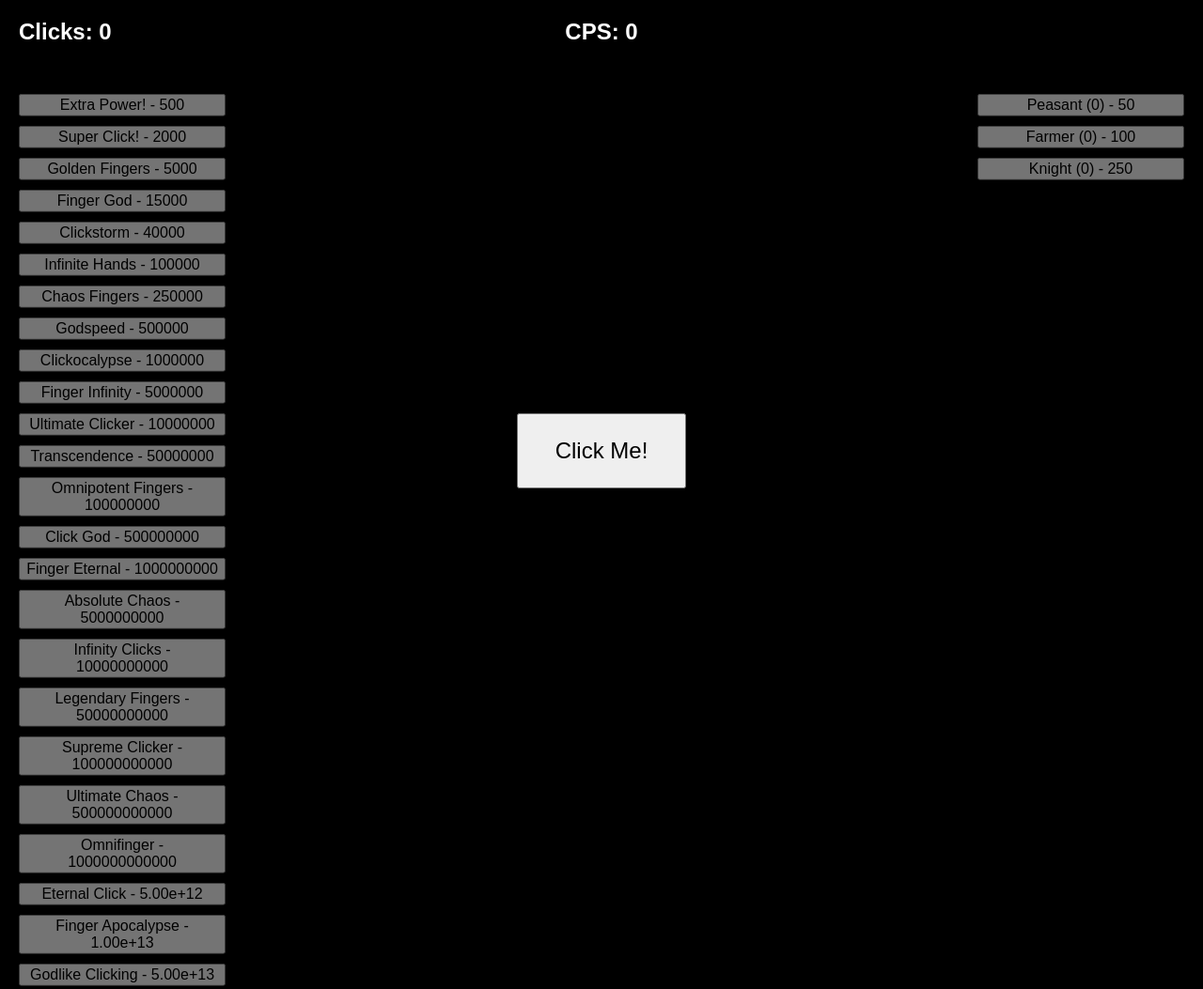
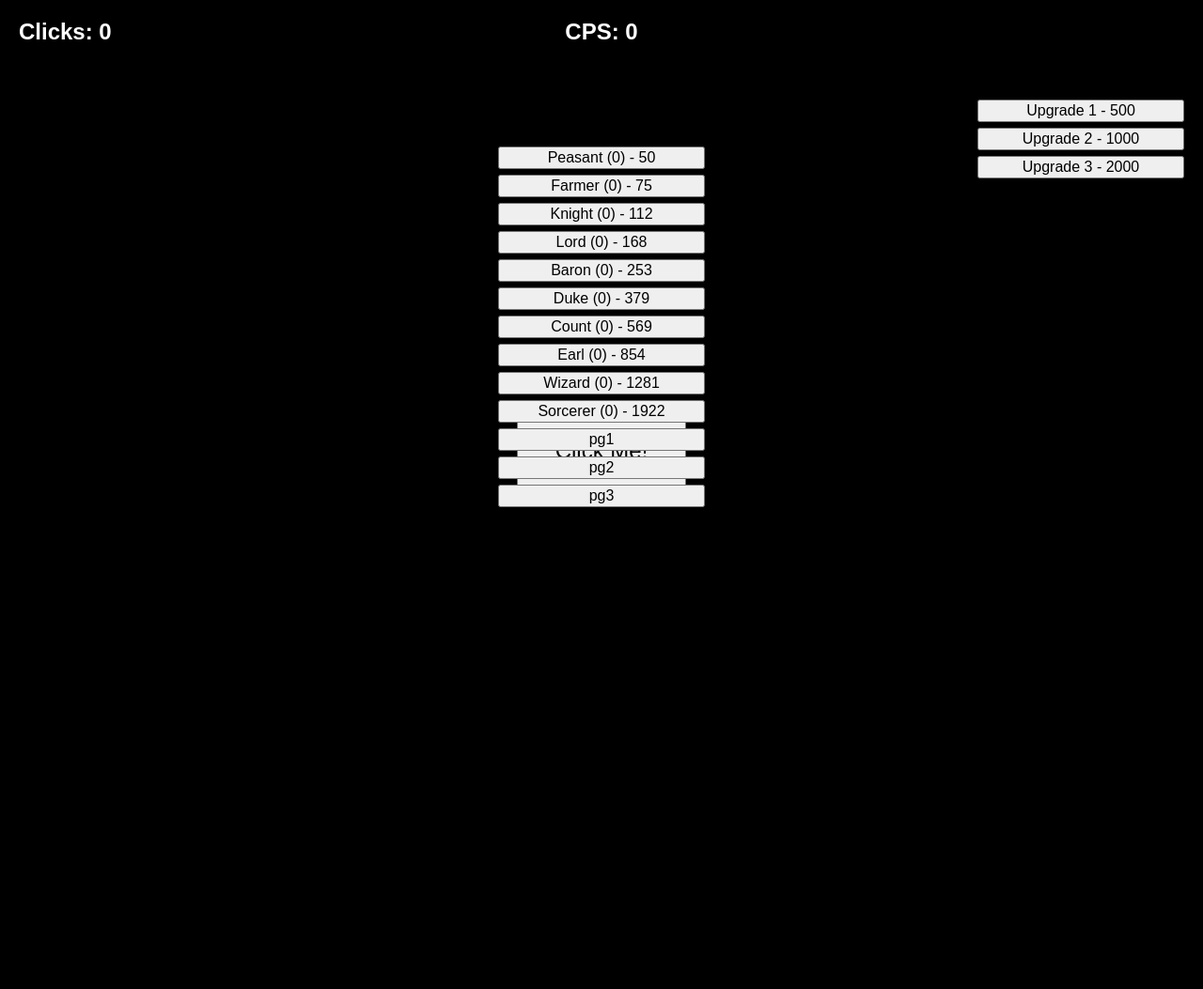
Before and after one commit to Whipkin/Rise-of-clickdom, a plain HTML site: page index.html in a window 1280 px wide. Shown: the top 1053 px of the page at 94% size. After the commit the page ends 800 px from the top, so only its background shows below. Drawn offline with Linux system fonts and the light colour scheme.

Commit message:
Add files via upload

```diff
--- a/index.html
+++ b/index.html
@@ -5,54 +5,16 @@
 <title>Rise of Clickdoms</title>
 <link rel="icon" type="image/png" href="Rise.png">
 <style>
-  body {
-    margin: 0;
-    padding: 0;
-    background-color: black;
-    color: white;
-    font-family: Arial, sans-serif;
-    overflow: hidden;
-  }
-  #clickButton {
-    position: absolute;
-    left: 50%;
-    top: 60%;
-    transform: translate(-50%, -50%);
-    width: 180px;
-    height: 80px;
-    font-size: 24px;
-    cursor: pointer;
-  }
-  #clicksCounter, #cpsCounter, #topMessage {
-    position: absolute;
-    font-size: 24px;
-    font-weight: bold;
-  }
-  #clicksCounter { left: 20px; top: 20px; }
-  #cpsCounter { left: 50%; top: 20px; transform: translateX(-50%); }
-  #topMessage { left: 50%; top: 60px; transform: translateX(-50%); }
-  #upgradesContainer, #permUpgradesContainer {
-    position: absolute;
-  }
-  #upgradesContainer { right: 20px; top: 100px; width: 220px; }
-  #permUpgradesContainer { left: 20px; top: 100px; width: 220px; }
-  .upgradeButton {
-    display: block;
-    margin: 10px 0;
-    width: 100%;
-    font-size: 16px;
-    animation: fadeIn 0.3s ease-out;
-  }
-  @keyframes fadeIn {
-    0% { transform: translateY(-20px); opacity: 0; }
-    100% { transform: translateY(0); opacity: 1; }
-  }
-  .floatingText {
-    position: absolute;
-    font-weight: bold;
-    pointer-events: none;
-    color: white;
-  }
+  body { margin:0; padding:0; background:black; color:white; font-family:Arial; overflow:hidden;}
+  #clickButton { position:absolute; left:50%; top:60%; transform:translate(-50%,-50%); width:180px; height:80px; font-size:24px; cursor:pointer;}
+  #clicksCounter, #cpsCounter, #topMessage { position:absolute; font-size:24px; font-weight:bold;}
+  #clicksCounter { left:20px; top:20px; } #cpsCounter { left:50%; top:20px; transform:translateX(-50%);}
+  #topMessage { left:50%; top:60px; transform:translateX(-50%);}
+  #upgradesContainer, #permUpgradesContainer, #workersContainer, #workerPages { position:absolute; width:220px; }
+  #upgradesContainer { right:20px; top:100px; } #permUpgradesContainer { left:20px; top:100px;}
+  #workersContainer { left:50%; top:150px; transform:translateX(-50%); } #workerPages { left:50%; top:450px; transform:translateX(-50%);}
+  .upgradeButton, .workerButton, .pageButton { display:block; margin:6px 0; width:100%; font-size:16px;}
+  .floatingText { position:absolute; font-weight:bold; pointer-events:none;}
 </style>
 </head>
 <body>
@@ -60,145 +22,68 @@
 <div id="cpsCounter">CPS: 0</div>
 <div id="topMessage"></div>
 <button id="clickButton">Click Me!</button>
+
 <div id="upgradesContainer"></div>
 <div id="permUpgradesContainer"></div>
+<div id="workersContainer"></div>
+<div id="workerPages"></div>
 
 <script>
 let clicks = 0;
 let clicksPerClick = 1;
 let autoClicks = 0;
+let upgradeDisplayIndex = 0;
+let workerPage = 0;
 
 // Passive messages
-let passiveMessages = [
-  "Keep clickin', you glorious bastard!",
-  "Who the fuck let you get this powerful?",
-  "God damn, your fingers on FIRE 🔥",
-  "Bro you click like rent’s due tomorrow.",
-  "Click harder, bitch!",
-  "Your mouse screaming but you don’t give a single fuck.",
-  "Each click slaps harder than your ex.",
-  "This clicker run will be written in history books.",
-  "Click click click, motherf***er!",
-  "The button is your bitch now."
-];
+let passiveMessages = ["Keep clickin'", "Your fingers are on FIRE!", "Click harder!","The button is your bitch now!"];
 
-// Workers (25 total)
-let workers = [
-  {name:"Peasant", cost:50, cps:1, owned:0},
-  {name:"Farmer", cost:100, cps:2, owned:0},
-  {name:"Knight", cost:250, cps:5, owned:0},
-  {name:"Lord", cost:500, cps:10, owned:0},
-  {name:"Baron", cost:1000, cps:25, owned:0},
-  {name:"Duke", cost:2500, cps:50, owned:0},
-  {name:"Count", cost:5000, cps:100, owned:0},
-  {name:"Earl", cost:10000, cps:200, owned:0},
-  {name:"Wizard", cost:25000, cps:500, owned:0},
-  {name:"Sorcerer", cost:50000, cps:1000, owned:0},
-  {name:"Assassin", cost:100000, cps:2000, owned:0},
-  {name:"Gladiator", cost:250000, cps:5000, owned:0},
-  {name:"Titan", cost:500000, cps:10000, owned:0},
-  {name:"Phoenix", cost:1e6, cps:25000, owned:0},
-  {name:"Dragon", cost:5e6, cps:50000, owned:0},
-  {name:"Hydra", cost:1e7, cps:100000, owned:0},
-  {name:"Kraken", cost:5e7, cps:250000, owned:0},
-  {name:"Leviathan", cost:1e8, cps:500000, owned:0},
-  {name:"Archangel", cost:5e8, cps:1e6, owned:0},
-  {name:"Demon Lord", cost:1e9, cps:2e6, owned:0},
-  {name:"Celestial", cost:5e9, cps:5e6, owned:0},
-  {name:"Elder Dragon", cost:1e10, cps:1e7, owned:0},
-  {name:"God of Clicks", cost:5e10, cps:5e7, owned:0},
-  {name:"Time Weaver", cost:1e11, cps:1e8, owned:0},
-  {name:"Ultimate Phoenix", cost:5e11, cps:5e8, owned:0}
-];
+// 25 workers
+let workers = [];
+let workerNames=["Peasant","Farmer","Knight","Lord","Baron","Duke","Count","Earl","Wizard","Sorcerer","Assassin","Gladiator","Titan","Phoenix","Dragon","Hydra","Kraken","Leviathan","Archangel","Demon Lord","Celestial","Elder Dragon","God of Clicks","Time Weaver","Ultimate Phoenix"];
+for(let i=0;i<25;i++){ workers.push({name:workerNames[i], cost:50*Math.pow(1.5,i), cps:1*Math.pow(1.7,i), owned:0});}
 
-// Permanent upgrades (30 total)
-let permanentUpgrades = [
-  {name:"Extra Power!", cost:500, effect:"double_clicks", owned:0},
-  {name:"Super Click!", cost:2000, effect:"double_auto", owned:0},
-  {name:"Golden Fingers", cost:5000, effect:"clicks_plus_5", owned:0},
-  {name:"Finger God", cost:15000, effect:"double_clicks", owned:0},
-  {name:"Clickstorm", cost:40000, effect:"double_auto", owned:0},
-  {name:"Infinite Hands", cost:100000, effect:"clicks_plus_5", owned:0},
-  {name:"Chaos Fingers", cost:250000, effect:"double_clicks", owned:0},
-  {name:"Godspeed", cost:500000, effect:"double_auto", owned:0},
-  {name:"Clickocalypse", cost:1e6, effect:"clicks_plus_5", owned:0},
-  {name:"Finger Infinity", cost:5e6, effect:"double_clicks", owned:0},
-  {name:"Ultimate Clicker", cost:1e7, effect:"double_auto", owned:0},
-  {name:"Transcendence", cost:5e7, effect:"clicks_plus_5", owned:0},
-  {name:"Omnipotent Fingers", cost:1e8, effect:"double_clicks", owned:0},
-  {name:"Click God", cost:5e8, effect:"double_auto", owned:0},
-  {name:"Finger Eternal", cost:1e9, effect:"clicks_plus_5", owned:0},
-  {name:"Absolute Chaos", cost:5e9, effect:"double_clicks", owned:0},
-  {name:"Infinity Clicks", cost:1e10, effect:"double_auto", owned:0},
-  {name:"Legendary Fingers", cost:5e10, effect:"clicks_plus_5", owned:0},
-  {name:"Supreme Clicker", cost:1e11, effect:"double_clicks", owned:0},
-  {name:"Ultimate Chaos", cost:5e11, effect:"double_auto", owned:0},
-  {name:"Omnifinger", cost:1e12, effect:"clicks_plus_5", owned:0},
-  {name:"Eternal Click", cost:5e12, effect:"double_clicks", owned:0},
-  {name:"Finger Apocalypse", cost:1e13, effect:"double_auto", owned:0},
-  {name:"Godlike Clicking", cost:5e13, effect:"clicks_plus_5", owned:0},
-  {name:"Chaos God", cost:1e14, effect:"double_clicks", owned:0},
-  {name:"Ultimate Fingerstorm", cost:5e14, effect:"double_auto", owned:0},
-  {name:"Click Infinity", cost:1e15, effect:"clicks_plus_5", owned:0},
-  {name:"Fingerstorm", cost:5e15, effect:"double_clicks", owned:0},
-  {name:"Apocalyptic Fingers", cost:1e16, effect:"double_auto", owned:0}
-];
-
-let upgradeDisplayIndex = 0;
-
-// --- Functions ---
-function updateUI(){
-  document.getElementById('clicksCounter').textContent='Clicks: '+formatNumber(clicks);
-  document.getElementById('cpsCounter').textContent='CPS: '+formatNumber(autoClicks);
-  renderUpgrades();
-  renderPermanentUpgrades();
+// 30 upgrades
+let permanentUpgrades=[];
+for(let i=0;i<30;i++){
+  permanentUpgrades.push({name:"Upgrade "+(i+1), cost:500*Math.pow(2,i), effect:i%3===0?"double_clicks":i%3===1?"double_auto":"clicks_plus_5", owned:0});
 }
 
-function formatNumber(num){return num>1e12?num.toExponential(2):Math.floor(num);}
+// --- Click ---
+document.getElementById('clickButton').onclick=()=>{
+  clicks+=clicksPerClick;
+  spawnFloatingText(`+${clicksPerClick} Clicks!`);
+  updateUI();
+  if(clicks>1e100){ clicks=0; autoClicks=0; showTopMessage("God wants to say fuck you",4000);}
+}
 
+// --- Floating Text ---
 function spawnFloatingText(text){
-  let label=document.createElement('div');
-  label.className='floatingText';
-  label.textContent=text;
+  let label=document.createElement('div'); label.className='floatingText'; label.textContent=text;
   label.style.left=Math.random()*window.innerWidth+'px';
   label.style.top=Math.random()*window.innerHeight+'px';
-  label.style.color=`hsl(${Math.random()*360},100%,75%)`;
   document.body.appendChild(label);
-  let y=parseFloat(label.style.top);
-  let opacity=1;
-  let anim=setInterval(()=>{
-    y-=1; opacity-=0.02;
-    label.style.top=y+'px';
-    label.style.opacity=opacity;
-    if(opacity<=0){clearInterval(anim); document.body.removeChild(label);}
-  },20);
+  let y=parseFloat(label.style.top), opacity=1;
+  let anim=setInterval(()=>{y-=1; opacity-=0.02; label.style.top=y+'px'; label.style.opacity=opacity; if(opacity<=0){clearInterval(anim); document.body.removeChild(label);}},20);
 }
 
-function showTopMessage(text,duration=2000){
-  let msg=document.getElementById('topMessage');
-  msg.textContent=text;
-  setTimeout(()=>{msg.textContent='';},duration);
-}
+// --- Top Message ---
+function showTopMessage(text,duration=2000){ let msg=document.getElementById('topMessage'); msg.textContent=text; setTimeout(()=>{msg.textContent='';},duration);}
 
-// --- Render upgrades ---
+// --- Render Upgrades (3 at a time) ---
 function renderUpgrades(){
-  let container=document.getElementById('upgradesContainer');
-  container.innerHTML='';
-  let displayed = workers.slice(upgradeDisplayIndex, upgradeDisplayIndex+3);
+  let container=document.getElementById('upgradesContainer'); container.innerHTML='';
+  let displayed = permanentUpgrades.slice(upgradeDisplayIndex, upgradeDisplayIndex+3);
   displayed.forEach(u=>{
-    if(u.owned<5){
-      let btn=document.createElement('button');
-      btn.className='upgradeButton';
-      btn.textContent=`${u.name} (${u.owned}) - ${formatNumber(u.cost)}`;
+    if(u.owned<1){
+      let btn=document.createElement('button'); btn.className='upgradeButton';
+      btn.textContent=`${u.name} - ${formatNumber(u.cost)}`;
       btn.onclick=()=>{
-        if(clicks>=u.cost){
-          clicks-=u.cost; u.owned++; autoClicks+=u.cps;
-          u.cost=Math.floor(u.cost*1.75);
-          spawnFloatingText(`${u.name} bought!`);
-          if(displayed.every(w=>w.owned>=5)){
-            upgradeDisplayIndex+=3;
-            showTopMessage("New workers unlocked!",2000);
-          }
+        if(clicks>=u.cost){ clicks-=u.cost; u.owned=1;
+          switch(u.effect){case "double_clicks": clicksPerClick*=2; showTopMessage("Clicks doubled!"); break;
+            case "double_auto": autoClicks*=2; showTopMessage("Auto clicks doubled!"); break;
+            case "clicks_plus_5": clicksPerClick+=5; showTopMessage("Clicks +5!"); break;}
+          if(displayed.every(x=>x.owned>=1)){upgradeDisplayIndex+=3; showTopMessage("New upgrades unlocked!",2000);}
           updateUI();
         }
       };
@@ -207,47 +92,47 @@ function renderUpgrades(){
   });
 }
 
-function renderPermanentUpgrades(){
-  let container=document.getElementById('permUpgradesContainer');
-  container.innerHTML='';
-  permanentUpgrades.forEach(p=>{
-    if(p.owned<1){
-      let btn=document.createElement('button');
-      btn.className='upgradeButton';
-      btn.textContent=`${p.name} - ${formatNumber(p.cost)}`;
-      btn.onclick=()=>{
-        if(clicks>=p.cost){
-          clicks-=p.cost; p.owned=1;
-          switch(p.effect){
-            case "double_clicks": clicksPerClick*=2; showTopMessage("Clicks doubled!"); break;
-            case "double_auto": autoClicks*=2; showTopMessage("Auto clicks doubled!"); break;
-            case "clicks_plus_5": clicksPerClick+=5; showTopMessage("Clicks +5!"); break;
-          }
-          updateUI();
-        }
-      };
-      container.appendChild(btn);
-    }
+// --- Render Workers in pages of 10 ---
+function renderWorkers(){
+  let container=document.getElementById('workersContainer'); container.innerHTML='';
+  let pageWorkers = workers.slice(workerPage*10,(workerPage+1)*10);
+  pageWorkers.forEach(w=>{
+    let btn=document.createElement('button'); btn.className='workerButton';
+    btn.textContent=`${w.name} (${w.owned}) - ${formatNumber(w.cost)}`;
+    btn.onclick=()=>{
+      if(clicks>=w.cost){ clicks-=w.cost; w.owned++; autoClicks+=w.cps; w.cost=Math.floor(w.cost*1.75); spawnFloatingText(`${w.name} hired!`); updateUI(); }
+    };
+    container.appendChild(btn);
   });
+  renderWorkerPages();
 }
 
-// --- Click button ---
-document.getElementById('clickButton').onclick=()=>{
-  clicks+=clicksPerClick;
-  spawnFloatingText(`+${clicksPerClick} Clicks!`);
-  updateUI();
-  if(clicks>1e100){ clicks=0; autoClicks=0; showTopMessage("God wants to say fuck you",4000);}
-};
+function renderWorkerPages(){
+  let container=document.getElementById('workerPages'); container.innerHTML='';
+  let totalPages = Math.ceil(workers.length/10);
+  for(let i=0;i<totalPages;i++){
+    let btn=document.createElement('button'); btn.className='pageButton'; btn.textContent=`pg${i+1}`;
+    btn.onclick=()=>{ workerPage=i; renderWorkers();}
+    container.appendChild(btn);
+  }
+}
 
-// --- Passive messages ---
-setInterval(()=>{
-  if(Math.random()<0.35) spawnFloatingText(passiveMessages[Math.floor(Math.random()*passiveMessages.length)]);
-},1000);
+// --- Update UI ---
+function updateUI(){
+  document.getElementById('clicksCounter').textContent='Clicks: '+formatNumber(clicks);
+  document.getElementById('cpsCounter').textContent='CPS: '+formatNumber(autoClicks);
+  renderUpgrades();
+  renderWorkers();
+}
+
+// --- Format Number ---
+function formatNumber(num){ return num>1e12?num.toExponential(2):Math.floor(num);}
+
+// --- Passive Messages ---
+setInterval(()=>{ if(Math.random()<0.35) spawnFloatingText(passiveMessages[Math.floor(Math.random()*passiveMessages.length)]);},1000);
 
 // --- Auto CPS ---
-setInterval(()=>{
-  clicks+=autoClicks; updateUI();
-},1000);
+setInterval(()=>{ clicks+=autoClicks; updateUI(); },1000);
 
 updateUI();
 </script>
```
